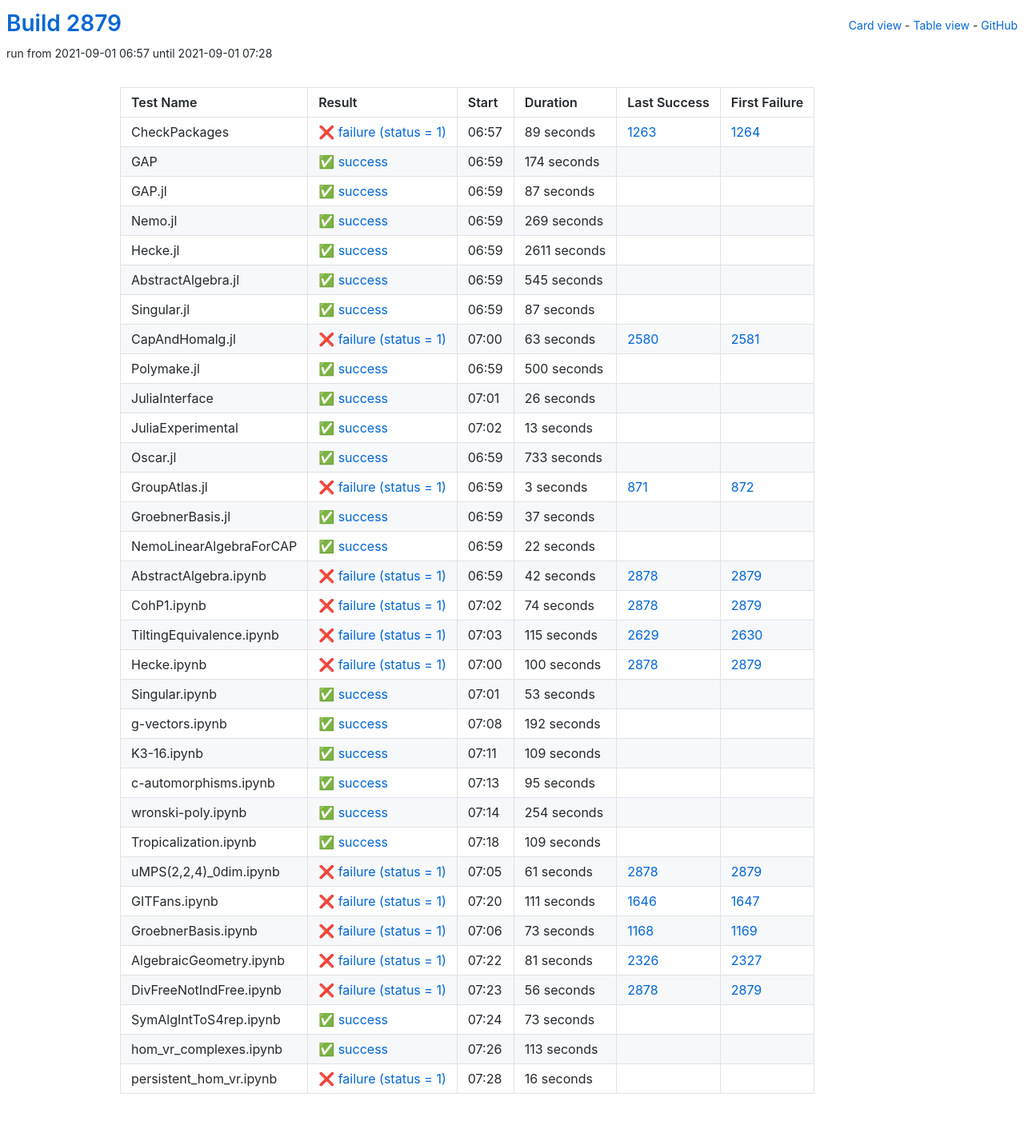
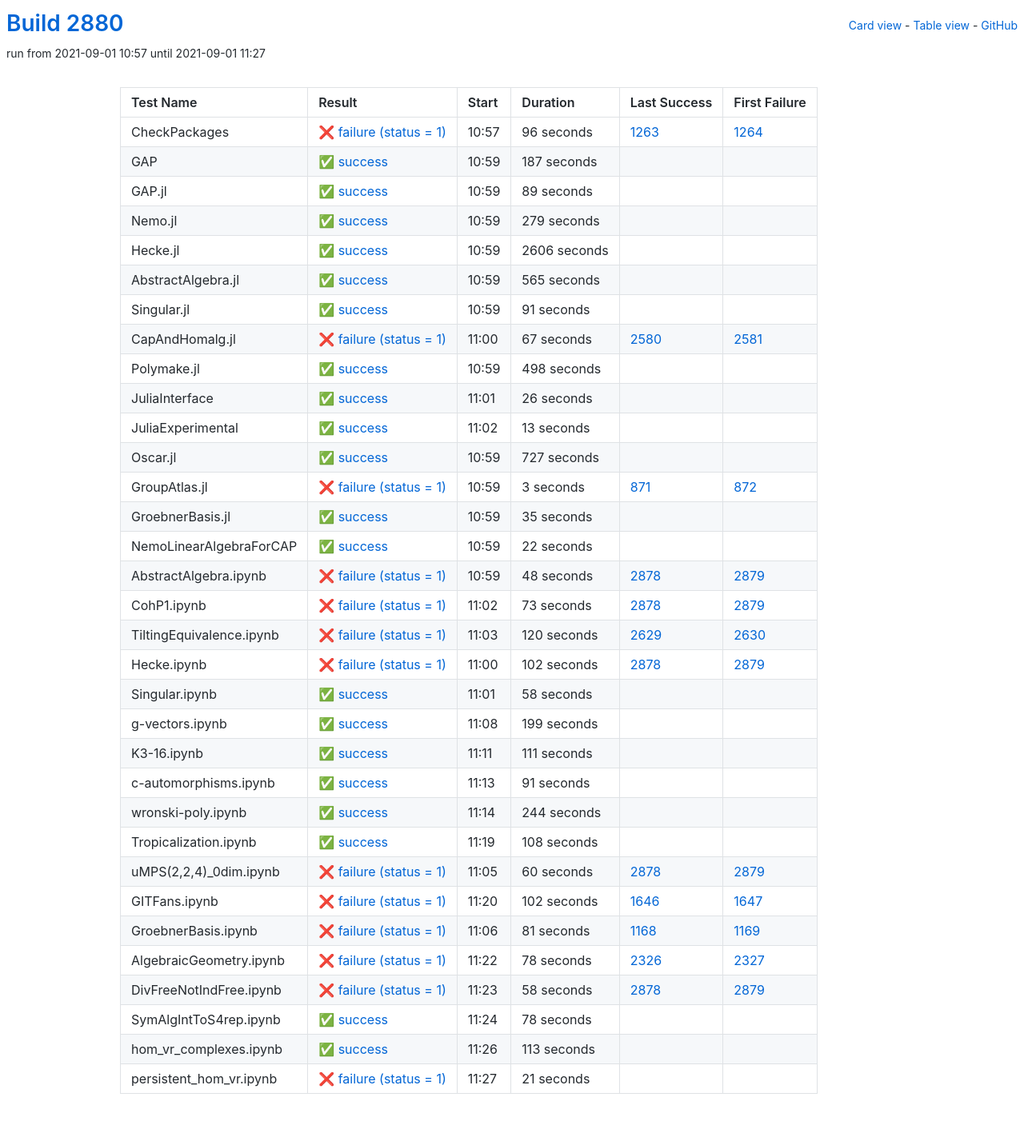
Before and after one commit to oscar-system/oscar-ci-status-stable, a Jekyll site: the page built from table.html, in a window 1280 px wide. Shown: the whole page at 80% size. Built offline with Jekyll 4.4.1, drawn with Linux system fonts in a browser that asks for light colours.

Commit message:
Build #2880

```diff
--- a/_data/ci.yml
+++ b/_data/ci.yml
@@ -1,6 +1,6 @@
 ---
-build: 2879
-build_url: https://oscarci.mathematik.uni-kl.de/job/oscar-stable/2879/
+build: 2880
+build_url: https://oscarci.mathematik.uni-kl.de/job/oscar-stable/2880/
 job: oscar-stable
 organization: oscar-system
 repo: oscar-ci-status-stable
@@ -8,116 +8,116 @@ repourl: https://github.com/oscar-system/oscar-ci-status-stable
 tests:
 - name: CheckPackages
   id: checkpackages
-  log: https://oscarci.mathematik.uni-kl.de/job/oscar-stable/2879/artifact/logs/build-2879/CheckPackages.log
-  start: 2021-09-01 06:57
+  log: https://oscarci.mathematik.uni-kl.de/job/oscar-stable/2880/artifact/logs/build-2880/CheckPackages.log
+  start: 2021-09-01 10:57
   success: false
   exitcode: 1
   status: failure
-  duration: 89
+  duration: 96
   last_success: 1263
   last_success_url: https://oscarci.mathematik.uni-kl.de/job/oscar-stable/1263/
   first_failure: 1264
   first_failure_url: https://oscarci.mathematik.uni-kl.de/job/oscar-stable/1264/
 - name: GAP
   id: gap
-  log: https://oscarci.mathematik.uni-kl.de/job/oscar-stable/2879/artifact/logs/build-2879/GAP.log
-  start: 2021-09-01 06:59
+  log: https://oscarci.mathematik.uni-kl.de/job/oscar-stable/2880/artifact/logs/build-2880/GAP.log
+  start: 2021-09-01 10:59
   success: true
   exitcode: 0
   status: success
-  duration: 174
+  duration: 187
   last_success: false
   last_success_url:
   first_failure: false
   first_failure_url:
 - name: GAP.jl
   id: gap-jl
-  log: https://oscarci.mathematik.uni-kl.de/job/oscar-stable/2879/artifact/logs/build-2879/GAP.jl.log
-  start: 2021-09-01 06:59
+  log: https://oscarci.mathematik.uni-kl.de/job/oscar-stable/2880/artifact/logs/build-2880/GAP.jl.log
+  start: 2021-09-01 10:59
   success: true
   exitcode: 0
   status: success
-  duration: 87
+  duration: 89
   last_success: false
   last_success_url:
   first_failure: false
   first_failure_url:
 - name: Nemo.jl
   id: nemo-jl
-  log: https://oscarci.mathematik.uni-kl.de/job/oscar-stable/2879/artifact/logs/build-2879/Nemo.jl.log
-  start: 2021-09-01 06:59
+  log: https://oscarci.mathematik.uni-kl.de/job/oscar-stable/2880/artifact/logs/build-2880/Nemo.jl.log
+  start: 2021-09-01 10:59
   success: true
   exitcode: 0
   status: success
-  duration: 269
+  duration: 279
   last_success: false
   last_success_url:
   first_failure: false
   first_failure_url:
 - name: Hecke.jl
   id: hecke-jl
-  log: https://oscarci.mathematik.uni-kl.de/job/oscar-stable/2879/artifact/logs/build-2879/Hecke.jl.log
-  start: 2021-09-01 06:59
+  log: https://oscarci.mathematik.uni-kl.de/job/oscar-stable/2880/artifact/logs/build-2880/Hecke.jl.log
+  start: 2021-09-01 10:59
   success: true
   exitcode: 0
   status: success
-  duration: 2611
+  duration: 2606
   last_success: false
   last_success_url:
   first_failure: false
   first_failure_url:
 - name: AbstractAlgebra.jl
   id: abstractalgebra-jl
-  log: https://oscarci.mathematik.uni-kl.de/job/oscar-stable/2879/artifact/logs/build-2879/AbstractAlgebra.jl.log
-  start: 2021-09-01 06:59
+  log: https://oscarci.mathematik.uni-kl.de/job/oscar-stable/2880/artifact/logs/build-2880/AbstractAlgebra.jl.log
+  start: 2021-09-01 10:59
   success: true
   exitcode: 0
   status: success
-  duration: 545
+  duration: 565
   last_success: false
   last_success_url:
   first_failure: false
   first_failure_url:
 - name: Singular.jl
   id: singular-jl
-  log: https://oscarci.mathematik.uni-kl.de/job/oscar-stable/2879/artifact/logs/build-2879/Singular.jl.log
-  start: 2021-09-01 06:59
+  log: https://oscarci.mathematik.uni-kl.de/job/oscar-stable/2880/artifact/logs/build-2880/Singular.jl.log
+  start: 2021-09-01 10:59
   success: true
   exitcode: 0
   status: success
-  duration: 87
+  duration: 91
   last_success: false
   last_success_url:
   first_failure: false
   first_failure_url:
 - name: CapAndHomalg.jl
   id: capandhomalg-jl
-  log: https://oscarci.mathematik.uni-kl.de/job/oscar-stable/2879/artifact/logs/build-2879/CapAndHomalg.jl.log
-  start: 2021-09-01 07:00
+  log: https://oscarci.mathematik.uni-kl.de/job/oscar-stable/2880/artifact/logs/build-2880/CapAndHomalg.jl.log
+  start: 2021-09-01 11:00
   success: false
   exitcode: 1
   status: failure
-  duration: 63
+  duration: 67
   last_success: 2580
   last_success_url: https://oscarci.mathematik.uni-kl.de/job/oscar-stable/2580/
   first_failure: 2581
   first_failure_url: https://oscarci.mathematik.uni-kl.de/job/oscar-stable/2581/
 - name: Polymake.jl
   id: polymake-jl
-  log: https://oscarci.mathematik.uni-kl.de/job/oscar-stable/2879/artifact/logs/build-2879/Polymake.jl.log
-  start: 2021-09-01 06:59
+  log: https://oscarci.mathematik.uni-kl.de/job/oscar-stable/2880/artifact/logs/build-2880/Polymake.jl.log
+  start: 2021-09-01 10:59
   success: true
   exitcode: 0
   status: success
-  duration: 500
+  duration: 498
   last_success: false
   last_success_url:
   first_failure: false
   first_failure_url:
 - name: JuliaInterface
   id: juliainterface
-  log: https://oscarci.mathematik.uni-kl.de/job/oscar-stable/2879/artifact/logs/build-2879/JuliaInterface.log
-  start: 2021-09-01 07:01
+  log: https://oscarci.mathematik.uni-kl.de/job/oscar-stable/2880/artifact/logs/build-2880/JuliaInterface.log
+  start: 2021-09-01 11:01
   success: true
   exitcode: 0
   status: success
@@ -128,8 +128,8 @@ tests:
   first_failure_url:
 - name: JuliaExperimental
   id: juliaexperimental
-  log: https://oscarci.mathematik.uni-kl.de/job/oscar-stable/2879/artifact/logs/build-2879/JuliaExperimental.log
-  start: 2021-09-01 07:02
+  log: https://oscarci.mathematik.uni-kl.de/job/oscar-stable/2880/artifact/logs/build-2880/JuliaExperimental.log
+  start: 2021-09-01 11:02
   success: true
   exitcode: 0
   status: success
@@ -140,20 +140,20 @@ tests:
   first_failure_url:
 - name: Oscar.jl
   id: oscar-jl
-  log: https://oscarci.mathematik.uni-kl.de/job/oscar-stable/2879/artifact/logs/build-2879/Oscar.jl.log
-  start: 2021-09-01 06:59
+  log: https://oscarci.mathematik.uni-kl.de/job/oscar-stable/2880/artifact/logs/build-2880/Oscar.jl.log
+  start: 2021-09-01 10:59
   success: true
   exitcode: 0
   status: success
-  duration: 733
+  duration: 727
   last_success: false
   last_success_url:
   first_failure: false
   first_failure_url:
 - name: GroupAtlas.jl
   id: groupatlas-jl
-  log: https://oscarci.mathematik.uni-kl.de/job/oscar-stable/2879/artifact/logs/build-2879/GroupAtlas.jl.log
-  start: 2021-09-01 06:59
+  log: https://oscarci.mathematik.uni-kl.de/job/oscar-stable/2880/artifact/logs/build-2880/GroupAtlas.jl.log
+  start: 2021-09-01 10:59
   success: false
   exitcode: 1
   status: failure
@@ -164,20 +164,20 @@ tests:
   first_failure_url: https://oscarci.mathematik.uni-kl.de/job/oscar-stable/872/
 - name: GroebnerBasis.jl
   id: groebnerbasis-jl
-  log: https://oscarci.mathematik.uni-kl.de/job/oscar-stable/2879/artifact/logs/build-2879/GroebnerBasis.jl.log
-  start: 2021-09-01 06:59
+  log: https://oscarci.mathematik.uni-kl.de/job/oscar-stable/2880/artifact/logs/build-2880/GroebnerBasis.jl.log
+  start: 2021-09-01 10:59
   success: true
   exitcode: 0
   status: success
-  duration: 37
+  duration: 35
   last_success: false
   last_success_url:
   first_failure: false
   first_failure_url:
 - name: NemoLinearAlgebraForCAP
   id: nemolinearalgebraforcap
-  log: https://oscarci.mathematik.uni-kl.de/job/oscar-stable/2879/artifact/logs/build-2879/NemoLinearAlgebraForCAP.log
-  start: 2021-09-01 06:59
+  log: https://oscarci.mathematik.uni-kl.de/job/oscar-stable/2880/artifact/logs/build-2880/NemoLinearAlgebraForCAP.log
+  start: 2021-09-01 10:59
   success: true
   exitcode: 0
   status: success
@@ -188,200 +188,200 @@ tests:
   first_failure_url:
 - name: AbstractAlgebra.ipynb
   id: abstractalgebra-ipynb
-  log: https://oscarci.mathematik.uni-kl.de/job/oscar-stable/2879/artifact/logs/build-2879/AbstractAlgebra.ipynb.log
-  start: 2021-09-01 06:59
+  log: https://oscarci.mathematik.uni-kl.de/job/oscar-stable/2880/artifact/logs/build-2880/AbstractAlgebra.ipynb.log
+  start: 2021-09-01 10:59
   success: false
   exitcode: 1
   status: failure
-  duration: 42
+  duration: 48
   last_success: 2878
   last_success_url: https://oscarci.mathematik.uni-kl.de/job/oscar-stable/2878/
   first_failure: 2879
   first_failure_url: https://oscarci.mathematik.uni-kl.de/job/oscar-stable/2879/
 - name: CohP1.ipynb
   id: cohp1-ipynb
-  log: https://oscarci.mathematik.uni-kl.de/job/oscar-stable/2879/artifact/logs/build-2879/CohP1.ipynb.log
-  start: 2021-09-01 07:02
+  log: https://oscarci.mathematik.uni-kl.de/job/oscar-stable/2880/artifact/logs/build-2880/CohP1.ipynb.log
+  start: 2021-09-01 11:02
   success: false
   exitcode: 1
   status: failure
-  duration: 74
+  duration: 73
   last_success: 2878
   last_success_url: https://oscarci.mathematik.uni-kl.de/job/oscar-stable/2878/
   first_failure: 2879
   first_failure_url: https://oscarci.mathematik.uni-kl.de/job/oscar-stable/2879/
 - name: TiltingEquivalence.ipynb
   id: tiltingequivalence-ipynb
-  log: https://oscarci.mathematik.uni-kl.de/job/oscar-stable/2879/artifact/logs/build-2879/TiltingEquivalence.ipynb.log
-  start: 2021-09-01 07:03
+  log: https://oscarci.mathematik.uni-kl.de/job/oscar-stable/2880/artifact/logs/build-2880/TiltingEquivalence.ipynb.log
+  start: 2021-09-01 11:03
   success: false
   exitcode: 1
   status: failure
-  duration: 115
+  duration: 120
   last_success: 2629
   last_success_url: https://oscarci.mathematik.uni-kl.de/job/oscar-stable/2629/
   first_failure: 2630
   first_failure_url: https://oscarci.mathematik.uni-kl.de/job/oscar-stable/2630/
 - name: Hecke.ipynb
   id: hecke-ipynb
-  log: https://oscarci.mathematik.uni-kl.de/job/oscar-stable/2879/artifact/logs/build-2879/Hecke.ipynb.log
-  start: 2021-09-01 07:00
+  log: https://oscarci.mathematik.uni-kl.de/job/oscar-stable/2880/artifact/logs/build-2880/Hecke.ipynb.log
+  start: 2021-09-01 11:00
   success: false
   exitcode: 1
   status: failure
-  duration: 100
+  duration: 102
   last_success: 2878
   last_success_url: https://oscarci.mathematik.uni-kl.de/job/oscar-stable/2878/
   first_failure: 2879
   first_failure_url: https://oscarci.mathematik.uni-kl.de/job/oscar-stable/2879/
 - name: Singular.ipynb
   id: singular-ipynb
-  log: https://oscarci.mathematik.uni-kl.de/job/oscar-stable/2879/artifact/logs/build-2879/Singular.ipynb.log
-  start: 2021-09-01 07:01
+  log: https://oscarci.mathematik.uni-kl.de/job/oscar-stable/2880/artifact/logs/build-2880/Singular.ipynb.log
+  start: 2021-09-01 11:01
   success: true
   exitcode: 0
   status: success
-  duration: 53
+  duration: 58
   last_success: false
   last_success_url:
   first_failure: false
   first_failure_url:
 - name: g-vectors.ipynb
   id: g-vectors-ipynb
-  log: https://oscarci.mathematik.uni-kl.de/job/oscar-stable/2879/artifact/logs/build-2879/g-vectors.ipynb.log
-  start: 2021-09-01 07:08
+  log: https://oscarci.mathematik.uni-kl.de/job/oscar-stable/2880/artifact/logs/build-2880/g-vectors.ipynb.log
+  start: 2021-09-01 11:08
   success: true
   exitcode: 0
   status: success
-  duration: 192
+  duration: 199
   last_success: false
   last_success_url:
   first_failure: false
   first_failure_url:
 - name: K3-16.ipynb
   id: k3-16-ipynb
-  log: https://oscarci.mathematik.uni-kl.de/job/oscar-stable/2879/artifact/logs/build-2879/K3-16.ipynb.log
-  start: 2021-09-01 07:11
+  log: https://oscarci.mathematik.uni-kl.de/job/oscar-stable/2880/artifact/logs/build-2880/K3-16.ipynb.log
+  start: 2021-09-01 11:11
   success: true
   exitcode: 0
   status: success
-  duration: 109
+  duration: 111
   last_success: false
   last_success_url:
   first_failure: false
   first_failure_url:
 - name: c-automorphisms.ipynb
   id: c-automorphisms-ipynb
-  log: https://oscarci.mathematik.uni-kl.de/job/oscar-stable/2879/artifact/logs/build-2879/c-automorphisms.ipynb.log
-  start: 2021-09-01 07:13
+  log: https://oscarci.mathematik.uni-kl.de/job/oscar-stable/2880/artifact/logs/build-2880/c-automorphisms.ipynb.log
+  start: 2021-09-01 11:13
   success: true
   exitcode: 0
   status: success
-  duration: 95
+  duration: 91
   last_success: false
   last_success_url:
   first_failure: false
   first_failure_url:
 - name: wronski-poly.ipynb
   id: wronski-poly-ipynb
-  log: https://oscarci.mathematik.uni-kl.de/job/oscar-stable/2879/artifact/logs/build-2879/wronski-poly.ipynb.log
-  start: 2021-09-01 07:14
+  log: https://oscarci.mathematik.uni-kl.de/job/oscar-stable/2880/artifact/logs/build-2880/wronski-poly.ipynb.log
+  start: 2021-09-01 11:14
   success: true
   exitcode: 0
   status: success
-  duration: 254
+  duration: 244
   last_success: false
   last_success_url:
   first_failure: false
   first_failure_url:
 - name: Tropicalization.ipynb
   id: tropicalization-ipynb
-  log: https://oscarci.mathematik.uni-kl.de/job/oscar-stable/2879/artifact/logs/build-2879/Tropicalization.ipynb.log
-  start: 2021-09-01 07:18
+  log: https://oscarci.mathematik.uni-kl.de/job/oscar-stable/2880/artifact/logs/build-2880/Tropicalization.ipynb.log
+  start: 2021-09-01 11:19
   success: true
   exitcode: 0
   status: success
-  duration: 109
+  duration: 108
   last_success: false
   last_success_url:
   first_failure: false
   first_failure_url:
 - name: uMPS(2,2,4)_0dim.ipynb
   id: umps-2-2-4-0dim-ipynb
-  log: https://oscarci.mathematik.uni-kl.de/job/oscar-stable/2879/artifact/logs/build-2879/uMPS-2-2-4-_0dim.ipynb.log
-  start: 2021-09-01 07:05
+  log: https://oscarci.mathematik.uni-kl.de/job/oscar-stable/2880/artifact/logs/build-2880/uMPS-2-2-4-_0dim.ipynb.log
+  start: 2021-09-01 11:05
   success: false
   exitcode: 1
   status: failure
-  duration: 61
+  duration: 60
   last_success: 2878
   last_success_url: https://oscarci.mathematik.uni-kl.de/job/oscar-stable/2878/
   first_failure: 2879
   first_failure_url: https://oscarci.mathematik.uni-kl.de/job/oscar-stable/2879/
 - name: GITFans.ipynb
   id: gitfans-ipynb
-  log: https://oscarci.mathematik.uni-kl.de/job/oscar-stable/2879/artifact/logs/build-2879/GITFans.ipynb.log
-  start: 2021-09-01 07:20
+  log: https://oscarci.mathematik.uni-kl.de/job/oscar-stable/2880/artifact/logs/build-2880/GITFans.ipynb.log
+  start: 2021-09-01 11:20
   success: false
   exitcode: 1
   status: failure
-  duration: 111
+  duration: 102
   last_success: 1646
   last_success_url: https://oscarci.mathematik.uni-kl.de/job/oscar-stable/1646/
   first_failure: 1647
   first_failure_url: https://oscarci.mathematik.uni-kl.de/job/oscar-stable/1647/
 - name: GroebnerBasis.ipynb
   id: groebnerbasis-ipynb
-  log: https://oscarci.mathematik.uni-kl.de/job/oscar-stable/2879/artifact/logs/build-2879/GroebnerBasis.ipynb.log
-  start: 2021-09-01 07:06
+  log: https://oscarci.mathematik.uni-kl.de/job/oscar-stable/2880/artifact/logs/build-2880/GroebnerBasis.ipynb.log
+  start: 2021-09-01 11:06
   success: false
   exitcode: 1
   status: failure
-  duration: 73
+  duration: 81
   last_success: 1168
   last_success_url: https://oscarci.mathematik.uni-kl.de/job/oscar-stable/1168/
   first_failure: 1169
   first_failure_url: https://oscarci.mathematik.uni-kl.de/job/oscar-stable/1169/
 - name: AlgebraicGeometry.ipynb
   id: algebraicgeometry-ipynb
-  log: https://oscarci.mathematik.uni-kl.de/job/oscar-stable/2879/artifact/logs/build-2879/AlgebraicGeometry.ipynb.log
-  start: 2021-09-01 07:22
+  log: https://oscarci.mathematik.uni-kl.de/job/oscar-stable/2880/artifact/logs/build-2880/AlgebraicGeometry.ipynb.log
+  start: 2021-09-01 11:22
   success: false
   exitcode: 1
   status: failure
-  duration: 81
+  duration: 78
   last_success: 2326
   last_success_url: https://oscarci.mathematik.uni-kl.de/job/oscar-stable/2326/
   first_failure: 2327
   first_failure_url: https://oscarci.mathematik.uni-kl.de/job/oscar-stable/2327/
 - name: DivFreeNotIndFree.ipynb
   id: divfreenotindfree-ipynb
-  log: https://oscarci.mathematik.uni-kl.de/job/oscar-stable/2879/artifact/logs/build-2879/DivFreeNotIndFree.ipynb.log
-  start: 2021-09-01 07:23
+  log: https://oscarci.mathematik.uni-kl.de/job/oscar-stable/2880/artifact/logs/build-2880/DivFreeNotIndFree.ipynb.log
+  start: 2021-09-01 11:23
   success: false
   exitcode: 1
   status: failure
-  duration: 56
+  duration: 58
   last_success: 2878
   last_success_url: https://oscarci.mathematik.uni-kl.de/job/oscar-stable/2878/
   first_failure: 2879
   first_failure_url: https://oscarci.mathematik.uni-kl.de/job/oscar-stable/2879/
 - name: SymAlgIntToS4rep.ipynb
   id: symalginttos4rep-ipynb
-  log: https://oscarci.mathematik.uni-kl.de/job/oscar-stable/2879/artifact/logs/build-2879/SymAlgIntToS4rep.ipynb.log
-  start: 2021-09-01 07:24
+  log: https://oscarci.mathematik.uni-kl.de/job/oscar-stable/2880/artifact/logs/build-2880/SymAlgIntToS4rep.ipynb.log
+  start: 2021-09-01 11:24
   success: true
   exitcode: 0
   status: success
-  duration: 73
+  duration: 78
   last_success: false
   last_success_url:
   first_failure: false
   first_failure_url:
 - name: hom_vr_complexes.ipynb
   id: hom-vr-complexes-ipynb
-  log: https://oscarci.mathematik.uni-kl.de/job/oscar-stable/2879/artifact/logs/build-2879/hom_vr_complexes.ipynb.log
-  start: 2021-09-01 07:26
+  log: https://oscarci.mathematik.uni-kl.de/job/oscar-stable/2880/artifact/logs/build-2880/hom_vr_complexes.ipynb.log
+  start: 2021-09-01 11:26
   success: true
   exitcode: 0
   status: success
@@ -392,12 +392,12 @@ tests:
   first_failure_url:
 - name: persistent_hom_vr.ipynb
   id: persistent-hom-vr-ipynb
-  log: https://oscarci.mathematik.uni-kl.de/job/oscar-stable/2879/artifact/logs/build-2879/persistent_hom_vr.ipynb.log
-  start: 2021-09-01 07:28
+  log: https://oscarci.mathematik.uni-kl.de/job/oscar-stable/2880/artifact/logs/build-2880/persistent_hom_vr.ipynb.log
+  start: 2021-09-01 11:27
   success: false
   exitcode: 1
   status: failure
-  duration: 16
+  duration: 21
   last_success: false
   last_success_url:
   first_failure: false
```
Also changed, not shown: README.md.
